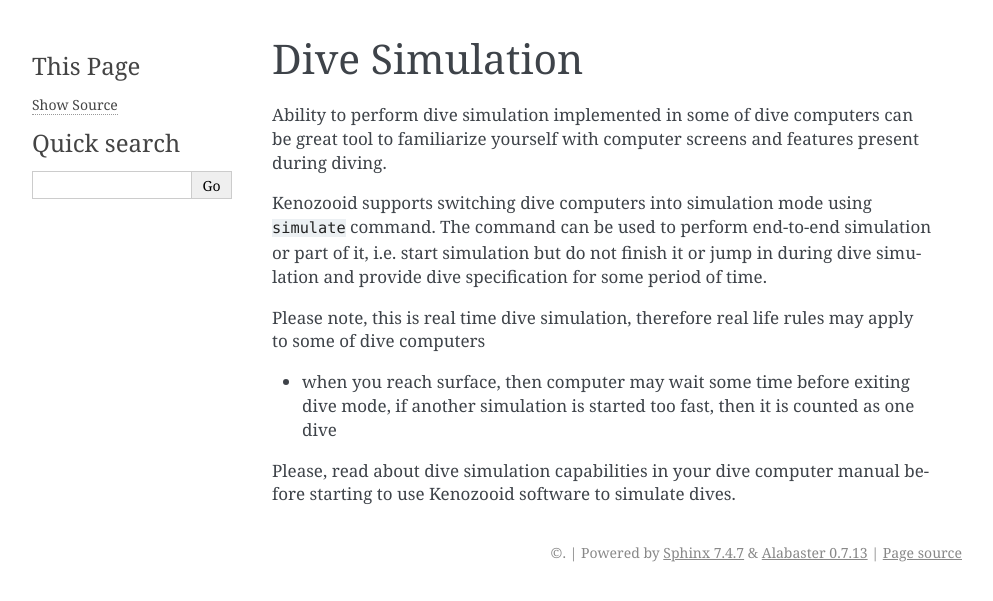
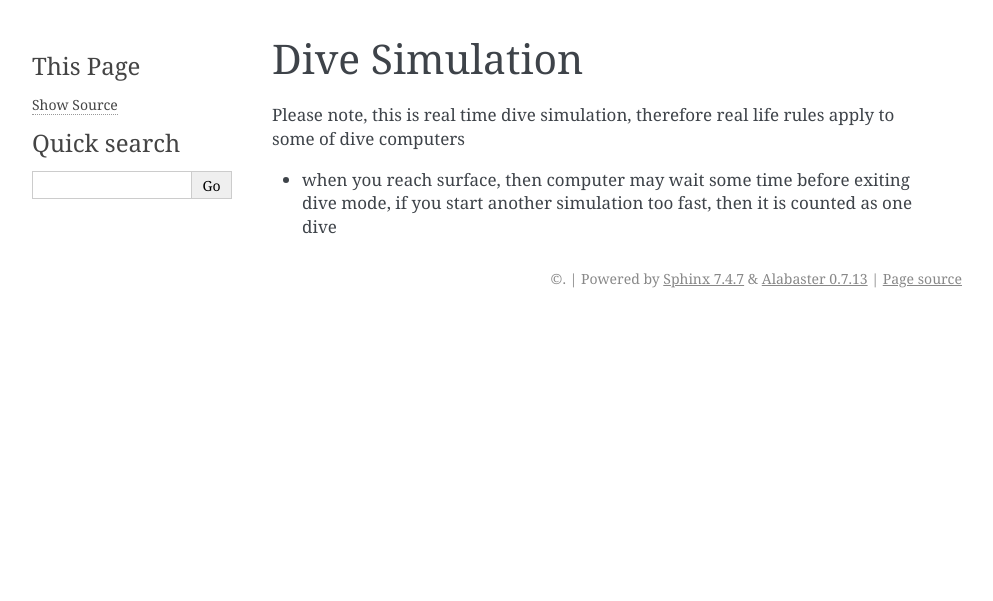
Before and after one commit to gitGNU/gnu_kenozooid, a Sphinx documentation site: the page built from doc/simulation.txt, in a window 1280 px wide. Shown: the top 601 px of the page, without its empty margins (148-1141 px from the left). Built offline with Sphinx 7.4.7, drawn with Linux system fonts in a browser that asks for light colours.

Commit message:
Revert "- simulation mode introduction added in documentation"
This reverts commit b560dca3252a256b27f9a01c7b54e5fe32a2445a.

```diff
--- a/doc/simulation.txt
+++ b/doc/simulation.txt
@@ -1,22 +1,9 @@
 Dive Simulation
 ===============
 
-Ability to perform dive simulation implemented in some of dive computers
-can be great tool to familiarize yourself with computer screens and
-features present during diving.
-
-Kenozooid supports switching dive computers into simulation mode using
-``simulate`` command. The command can be used to perform end-to-end
-simulation or part of it, i.e. start simulation but do not finish it or
-jump in during dive simulation and provide dive specification for some
-period of time.
-
-Please note, this is real time dive simulation, therefore real life rules
-may apply to some of dive computers
+Please note, this is real time dive simulation, therefore real life
+rules apply to some of dive computers
 
 - when you reach surface, then computer may wait some time before exiting
-  dive mode, if another simulation is started too fast, then it is counted
+  dive mode, if you start another simulation too fast, then it is counted
   as one dive
-
-Please, read about dive simulation capabilities in your dive computer
-manual before starting to use Kenozooid software to simulate dives.
```
